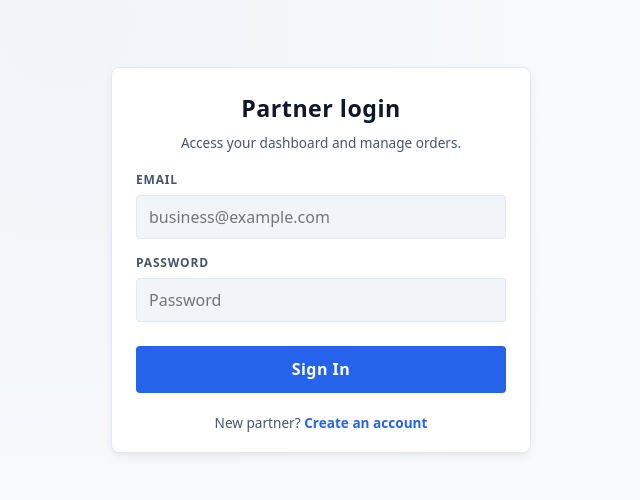
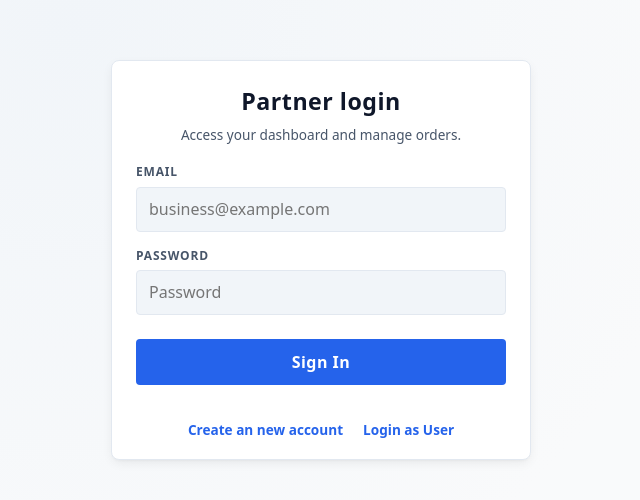
Before and after one commit to Ayush413-1/Zomato-reel-style, a React (Vite) app in the folder frontend/: page /food-partner/login in a window 1280 px wide. Shown: the part 140-640 px from the top of the page, without its empty margins (319-959 px from the left). Built offline with nearby package versions, Linux system fonts and the light colour scheme; the HTML template or start-up script is replaced by a standard one.

Commit message:
Update auth UI layout

```diff
--- a/frontend/src/pages/auth/FoodPartnerLogin.jsx
+++ b/frontend/src/pages/auth/FoodPartnerLogin.jsx
@@ -54,8 +54,13 @@ const FoodPartnerLogin = () => {
           </div>
           <button className="auth-submit" type="submit">Sign In</button>
         </form>
+        <div className='newaccount'>
         <div className="auth-alt-action">
-          New partner? <a href="/food-partner/register">Create an account</a>
+          <a href="/food-partner/register">Create an new account</a>
+        </div>
+        <div className="auth-alt-action">
+          <a href="/user/login">Login as User</a>
+        </div>
         </div>
       </div>
     </div>
--- a/frontend/src/pages/auth/UserLogin.jsx
+++ b/frontend/src/pages/auth/UserLogin.jsx
@@ -54,8 +54,13 @@ const UserLogin = () => {
           </div>
           <button className="auth-submit" type="submit">Sign In</button>
         </form>
+        <div className='newaccount'>
         <div className="auth-alt-action">
-          New here? <a href="/user/register">Create account</a>
+          <a href="/user/register">Create account</a>
+        </div>
+        <div className="auth-alt-action">
+        <a href="/food-partner/login">Login as Restaurant</a>
+        </div>
         </div>
       </div>
     </div>
--- a/frontend/src/styles/auth-shared.css
+++ b/frontend/src/styles/auth-shared.css
@@ -117,6 +117,15 @@ button.auth-submit:focus-visible { outline: 2px solid var(--color-accent-hover);
   color: var(--color-text-secondary);
 }
 
+.newaccount {
+  display: flex;
+  justify-content: center;
+  align-items: center;
+  gap: 20px; /* space between links */
+  margin-top: 15px;
+  flex-wrap: wrap; /* optional: wraps on small screens */
+}
+
 .auth-alt-action a { font-weight: 600; }
 
 .small-note { font-size: .7rem; color: var(--color-text-secondary); line-height: 1.2; }
```
